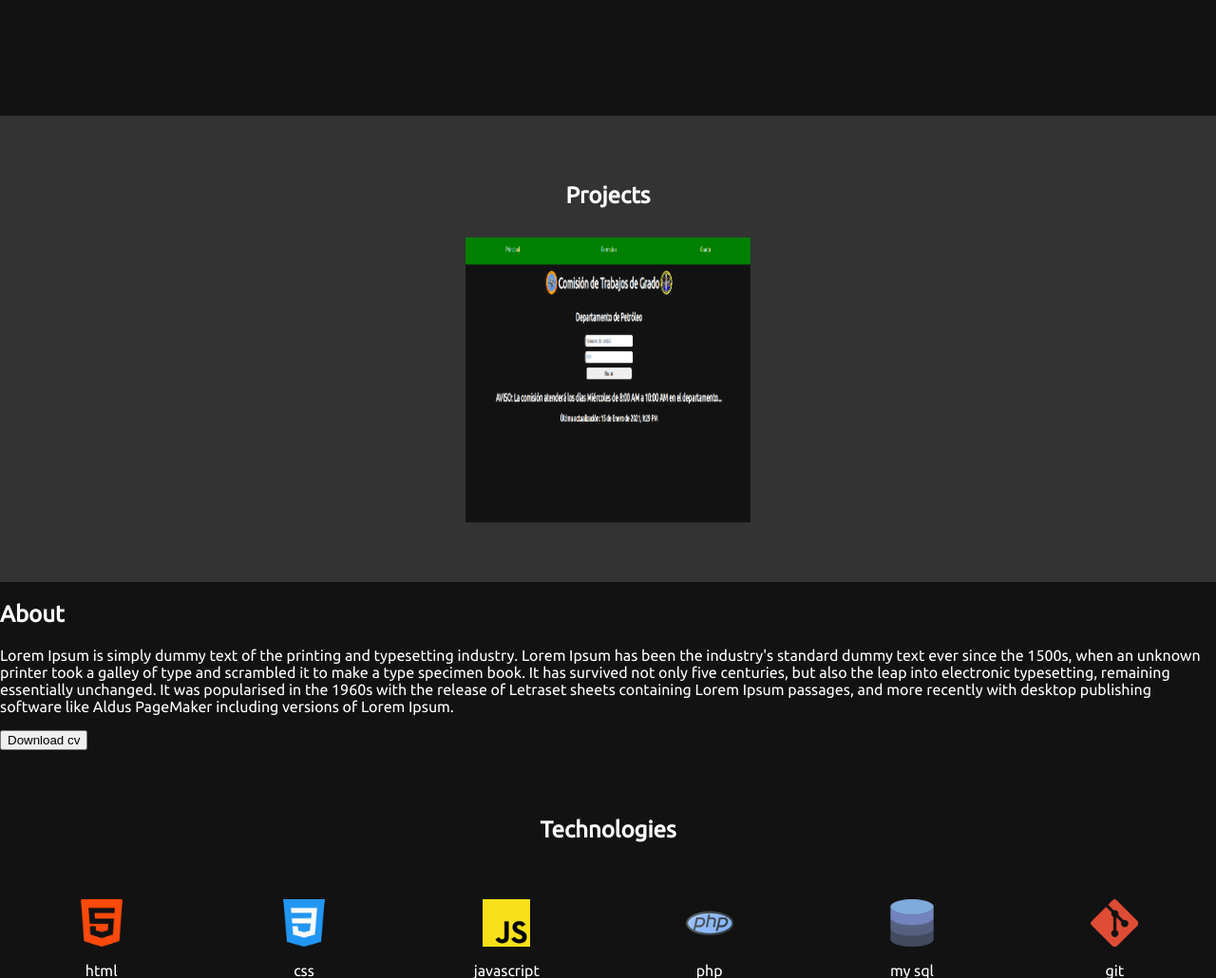
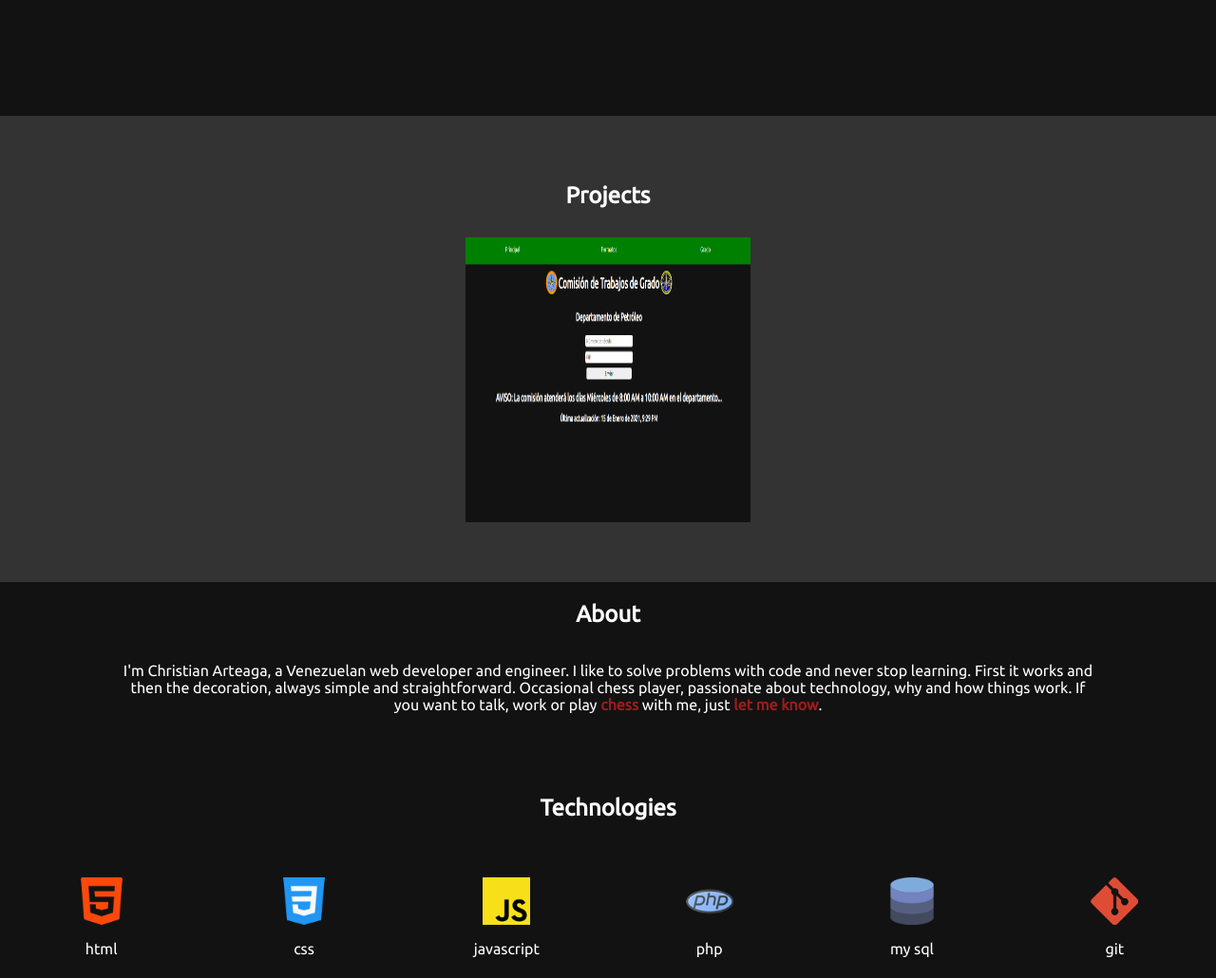
Before and after one commit to chrisarap/portfolio, a PHP site: page / in a window 1280 px wide. Shown: the part 758-1788 px from the top of the page at 95% size. Run offline with PHP 8.4, Linux system fonts and the light colour scheme.

Commit message:
about-section finished

```diff
--- a/index.php
+++ b/index.php
@@ -87,8 +87,8 @@
 
 <section id="section-about">
 	<h2>About</h2>
-	<p>Lorem Ipsum is simply dummy text of the printing and typesetting industry. Lorem Ipsum has been the industry's standard dummy text ever since the 1500s, when an unknown printer took a galley of type and scrambled it to make a type specimen book. It has survived not only five centuries, but also the leap into electronic typesetting, remaining essentially unchanged. It was popularised in the 1960s with the release of Letraset sheets containing Lorem Ipsum passages, and more recently with desktop publishing software like Aldus PageMaker including versions of Lorem Ipsum.</p>
-	<button>Download cv</button>
+	<p>I'm Christian Arteaga, a Venezuelan web developer and engineer. I like to solve problems with code and never stop learning. First it works and then the decoration, always simple and straightforward. Occasional chess player, passionate about technology, why and how things work. If you want to talk, work or play <a href="https://lichess.org/@/chrisar75" target="_blank">chess</a> with me, just <a href="#section-contact">let me know</a>.</p>
+	<!--<button>Download cv</button>-->
 </section>
 
 <section id="section-tech" class="section">
--- a/style.css
+++ b/style.css
@@ -28,6 +28,7 @@ body {
 	position: fixed;
 	top: 0;
 	left: 0;
+	z-index: 1;
 
 	width: 100%;
 	height: 10vh;
@@ -302,14 +303,20 @@ body {
 ****************  about  *****************
 ******************************************/
 
-#section-about-tech {
+#section-about {
+	align-self: center;
+
 	display: flex;
-	border: solid;
+	flex-direction: column;
+	justify-content: center;
+	align-items: center;
+
+	text-align: center;
+	width: 80%;
 }
 
-#section-about-tech section {
-
-	border: solid;
-	border-color: blue;
-	width: 50%;
+#section-about p a {
+	font-weight: bold;
+	text-decoration: none;
+	color: var(--highlight);
 }
```
